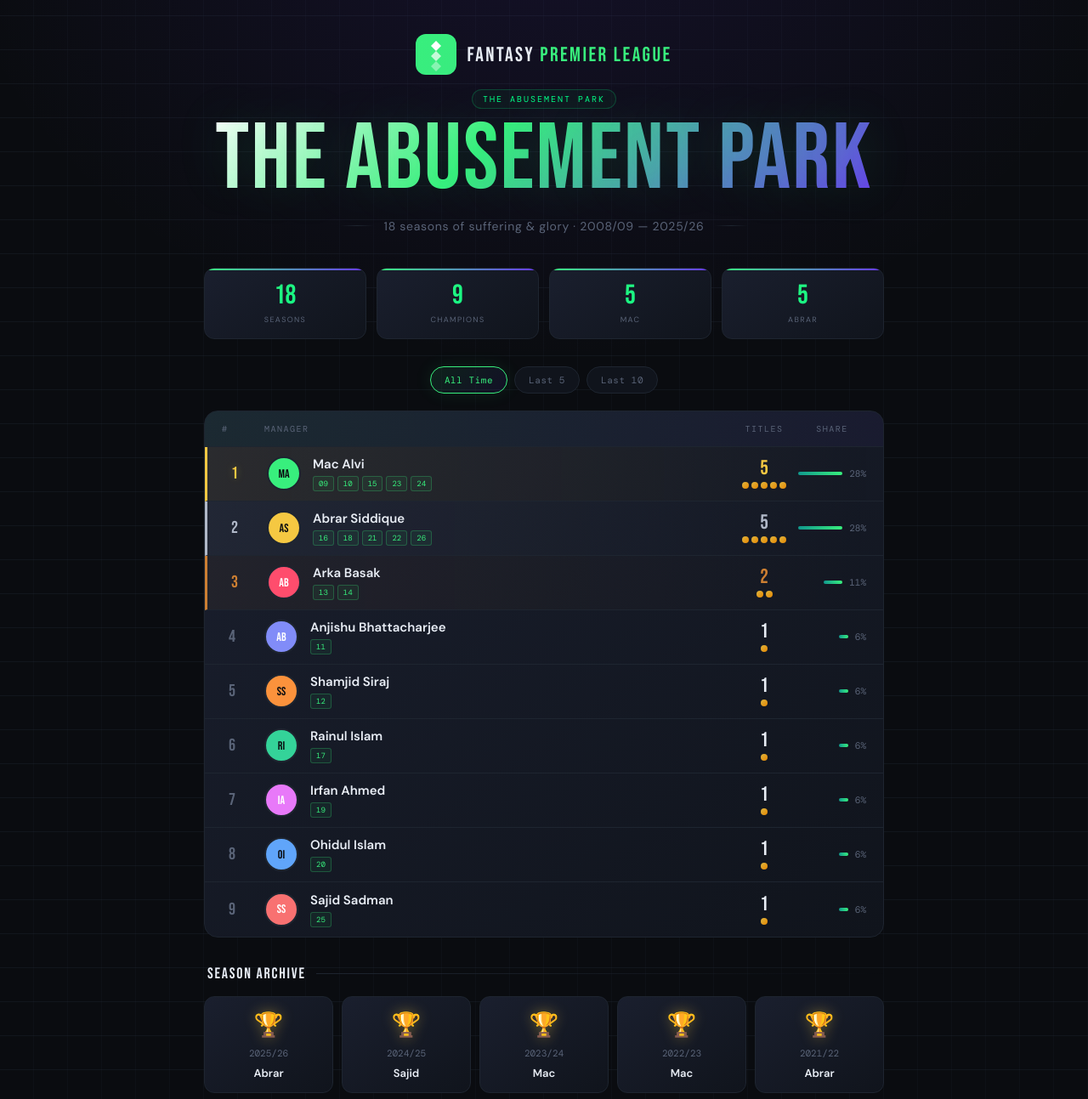
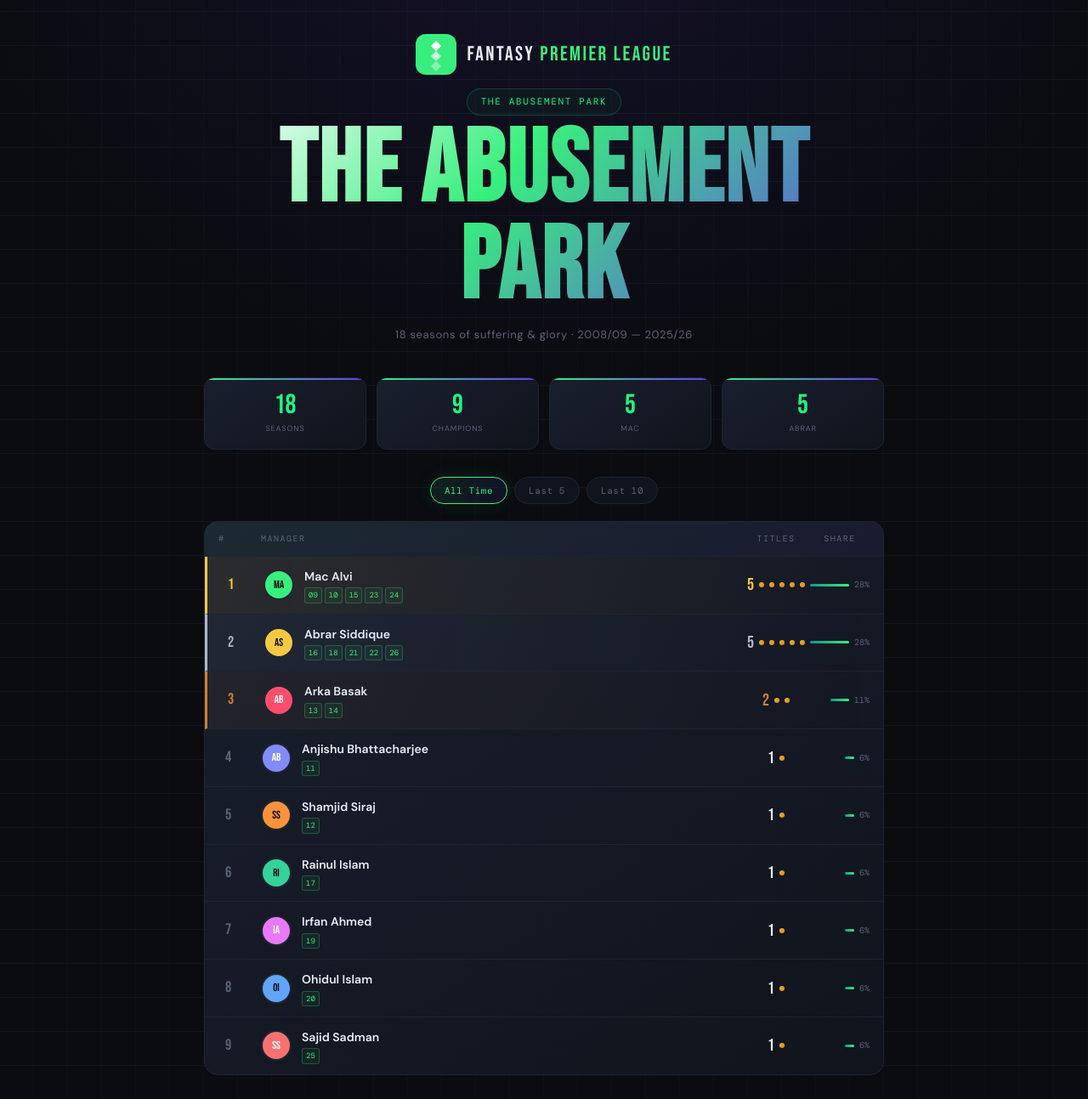
Before and after one commit to fatalmonk/The-Abusement-Park, a plain HTML site: page index.html in a window 1280 px wide. Shown: the top 1293 px of the page at 85% size. Drawn offline with nearby package versions, Linux system fonts and the light colour scheme.

Commit message:
polish: accessibility, semantics, responsive improvements

```diff
--- a/index.html
+++ b/index.html
@@ -3,7 +3,9 @@
 <head>
   <meta charset="UTF-8">
   <meta name="viewport" content="width=device-width, initial-scale=1.0">
-<title>The Abusement Park — FPL Mini League</title>
+  <title>The Abusement Park | FPL Mini League History</title>
+  <link rel="preconnect" href="https://fonts.googleapis.com">
+  <link rel="preconnect" href="https://fonts.gstatic.com" crossorigin>
   <link href="https://fonts.googleapis.com/css2?family=Bebas+Neue&family=DM+Mono:wght@400;500&family=DM+Sans:ital,wght@0,300;0,400;0,600;1,300&display=swap" rel="stylesheet">
   <style>
     :root {
@@ -29,12 +31,10 @@
     body {
       background: var(--bg);
       color: var(--text);
-    font-family: 'DM Sans', sans-serif;
+      font-family: 'DM Sans', system-ui, sans-serif;
       min-height: 100vh;
-    display: flex;
-    align-items: center;
-    justify-content: center;
       padding: 40px 20px;
+      line-height: 1.6;
       background-image:
         radial-gradient(ellipse 80% 50% at 50% -10%, rgba(105,56,239,0.12) 0%, transparent 70%),
         radial-gradient(ellipse 60% 40% at 100% 100%, rgba(56,239,125,0.08) 0%, transparent 50%),
@@ -45,9 +45,10 @@
     .container {
       width: 100%;
       max-width: 800px;
+      margin: 0 auto;
     }
 
-  /* FPL Logo Header */
+    /* Header */
     .header {
       text-align: center;
       margin-bottom: 40px;
@@ -69,7 +70,7 @@
 
     .fpl-logo-text {
       font-family: 'Bebas Neue', sans-serif;
-    font-size: 24px;
+      font-size: clamp(20px, 5vw, 24px);
       letter-spacing: 0.1em;
       color: var(--text);
     }
@@ -81,12 +82,12 @@
     .league-tag {
       display: inline-block;
       font-family: 'DM Mono', monospace;
-    font-size: 10px;
-    letter-spacing: 0.2em;
+      font-size: 11px;
+      letter-spacing: 0.15em;
       color: var(--fpl-cyan);
       text-transform: uppercase;
       border: 1px solid rgba(0,255,135,0.2);
-    padding: 4px 12px;
+      padding: 6px 16px;
       border-radius: 20px;
       margin-bottom: 8px;
       background: rgba(0,255,135,0.04);
@@ -94,36 +95,23 @@
 
     .title {
       font-family: 'Bebas Neue', sans-serif;
-    font-size: clamp(64px, 14vw, 110px);
+      font-size: clamp(56px, 14vw, 120px);
       letter-spacing: 0.02em;
       line-height: 0.95;
       background: linear-gradient(135deg, #ffffff 0%, var(--accent) 40%, var(--fpl-purple) 100%);
       -webkit-background-clip: text;
       -webkit-text-fill-color: transparent;
       background-clip: text;
-    margin-bottom: 16px;
-    text-shadow: 0 0 60px rgba(56,239,125,0.15);
+      margin-bottom: 12px;
     }
 
     .subtitle {
-    font-size: 14px;
+      font-size: 13px;
       color: var(--muted);
       letter-spacing: 0.05em;
-    display: flex;
-    align-items: center;
-    justify-content: center;
-    gap: 12px;
     }
 
-  .subtitle::before,
-  .subtitle::after {
-    content: '';
-    width: 40px;
-    height: 1px;
-    background: linear-gradient(90deg, transparent, var(--border), transparent);
-  }
-
-  /* Stats bar - FPL style gradient cards */
+    /* Stats */
     .stats-bar {
       display: grid;
       grid-template-columns: repeat(4, 1fr);
@@ -136,7 +124,7 @@
       background: linear-gradient(145deg, var(--surface-light), var(--surface));
       border: 1px solid var(--border);
       border-radius: 12px;
-    padding: 16px 12px;
+      padding: 16px 8px;
       text-align: center;
       position: relative;
       overflow: hidden;
@@ -160,7 +148,7 @@
 
     .stat-val {
       font-family: 'Bebas Neue', sans-serif;
-    font-size: 32px;
+      font-size: clamp(24px, 6vw, 32px);
       background: linear-gradient(135deg, var(--accent), var(--fpl-cyan));
       -webkit-background-clip: text;
       -webkit-text-fill-color: transparent;
@@ -172,22 +160,23 @@
       font-size: 9px;
       color: var(--muted);
       text-transform: uppercase;
-    letter-spacing: 0.15em;
-    margin-top: 6px;
+      letter-spacing: 0.1em;
+      margin-top: 4px;
     }
 
-  @media (max-width: 600px) {
+    @media (max-width: 480px) {
       .stats-bar {
         grid-template-columns: repeat(2, 1fr);
       }
     }
 
-  /* Filter bar */
+    /* Filters */
     .filter-bar {
       display: flex;
       gap: 8px;
       margin-bottom: 20px;
       justify-content: center;
+      flex-wrap: wrap;
       animation: fadeUp 0.6s 0.3s ease both;
     }
 
@@ -216,7 +205,7 @@
       box-shadow: 0 0 20px rgba(56,239,125,0.1);
     }
 
-  /* Table - FPL style cards */
+    /* Table */
     .table-wrap {
       background: linear-gradient(145deg, var(--surface-light), var(--surface));
       border: 1px solid var(--border);
@@ -227,8 +216,8 @@
 
     .table-head {
       display: grid;
-    grid-template-columns: 50px 1fr 80px 80px;
-    padding: 14px 20px;
+      grid-template-columns: 50px 1fr 80px 70px;
+      padding: 12px 16px;
       background: linear-gradient(90deg, rgba(56,239,125,0.05), rgba(105,56,239,0.05));
       border-bottom: 1px solid var(--border);
     }
@@ -245,90 +234,76 @@
 
     .row {
       display: grid;
-    grid-template-columns: 50px 1fr 80px 80px;
-    padding: 0 20px;
+      grid-template-columns: 50px 1fr 80px 70px;
+      padding: 12px 16px;
       align-items: center;
       border-bottom: 1px solid var(--border);
-    min-height: 64px;
+      min-height: 60px;
       transition: all 0.15s ease;
       animation: rowIn 0.4s ease both;
     }
 
     .row:last-child { border-bottom: none; }
-  .row:hover {
-    background: rgba(255,255,255,0.03);
-    transform: translateX(4px);
-  }
+    .row:hover { background: rgba(255,255,255,0.02); }
 
-  .row.rank-1 {
-    background: linear-gradient(90deg, rgba(245,200,66,0.08), transparent);
-    border-left: 3px solid var(--gold);
-  }
-  .row.rank-2 {
-    background: linear-gradient(90deg, rgba(176,184,200,0.06), transparent);
-    border-left: 3px solid var(--silver);
-  }
-  .row.rank-3 {
-    background: linear-gradient(90deg, rgba(205,127,50,0.06), transparent);
-    border-left: 3px solid var(--bronze);
-  }
+    .row.rank-1 { background: linear-gradient(90deg, rgba(245,200,66,0.08), transparent); border-left: 3px solid var(--gold); }
+    .row.rank-2 { background: linear-gradient(90deg, rgba(176,184,200,0.06), transparent); border-left: 3px solid var(--silver); }
+    .row.rank-3 { background: linear-gradient(90deg, rgba(205,127,50,0.06), transparent); border-left: 3px solid var(--bronze); }
 
     .rank-num {
       font-family: 'Bebas Neue', sans-serif;
-    font-size: 20px;
+      font-size: 18px;
       color: var(--muted);
-    font-weight: 500;
       padding-left: 8px;
     }
 
-  .rank-1 .rank-num {
-    color: var(--gold);
-    text-shadow: 0 0 10px rgba(245,200,66,0.3);
-  }
+    .rank-1 .rank-num { color: var(--gold); text-shadow: 0 0 10px rgba(245,200,66,0.3); }
     .rank-2 .rank-num { color: var(--silver); }
     .rank-3 .rank-num { color: var(--bronze); }
 
     .manager-col {
       display: flex;
       align-items: center;
-    gap: 14px;
+      gap: 12px;
+      min-width: 0;
     }
 
     .avatar {
-    width: 40px;
-    height: 40px;
+      width: 36px;
+      height: 36px;
       border-radius: 50%;
       display: flex;
       align-items: center;
       justify-content: center;
       font-family: 'Bebas Neue', sans-serif;
-    font-size: 14px;
+      font-size: 13px;
       flex-shrink: 0;
       border: 2px solid var(--border);
       transition: transform 0.2s;
     }
 
-  .avatar:hover {
-    transform: scale(1.1);
-  }
+    .avatar:hover { transform: scale(1.1); }
 
     .manager-name {
-    font-size: 15px;
+      font-size: 14px;
       font-weight: 600;
       color: var(--text);
+      white-space: nowrap;
+      overflow: hidden;
+      text-overflow: ellipsis;
     }
 
     .manager-titles {
       display: flex;
-    gap: 4px;
-    margin-top: 4px;
+      gap: 3px;
+      margin-top: 2px;
       flex-wrap: wrap;
     }
 
     .season-badge {
       font-family: 'DM Mono', monospace;
       font-size: 9px;
-    padding: 2px 6px;
+      padding: 1px 4px;
       border-radius: 3px;
       color: var(--accent);
       border: 1px solid rgba(56,239,125,0.25);
@@ -336,61 +311,59 @@
     }
 
     .wins-col {
-    text-align: center;
+      display: flex;
+      align-items: center;
+      justify-content: center;
+      gap: 6px;
     }
 
     .wins-count {
       font-family: 'Bebas Neue', sans-serif;
-    font-size: 24px;
+      font-size: 20px;
       line-height: 1;
     }
 
-  .wins-col .trophy-row {
-    display: flex;
-    justify-content: center;
-    gap: 3px;
-    margin-top: 4px;
-    flex-wrap: wrap;
-    max-width: 70px;
-    margin-left: auto;
-    margin-right: auto;
-  }
-
     .trophy-dot {
-    width: 8px;
-    height: 8px;
+      width: 6px;
+      height: 6px;
       border-radius: 50%;
       background: linear-gradient(135deg, var(--gold), #ff9500);
       opacity: 0.9;
     }
 
     .share-col {
-    text-align: center;
-  }
-
-  .share-bar-wrap {
       display: flex;
       align-items: center;
-    gap: 8px;
       justify-content: flex-end;
+      gap: 6px;
     }
 
     .share-bar {
-    height: 4px;
+      height: 3px;
       border-radius: 2px;
       background: linear-gradient(90deg, var(--accent2), var(--accent));
       transition: width 0.8s cubic-bezier(0.4,0,0.2,1);
-    min-width: 4px;
+      min-width: 3px;
     }
 
     .share-pct {
       font-family: 'DM Mono', monospace;
-    font-size: 11px;
+      font-size: 10px;
       color: var(--muted);
       white-space: nowrap;
     }
 
-  /* History section */
+    @media (max-width: 480px) {
+      .table-head, .row {
+        grid-template-columns: 40px 1fr 60px 60px;
+        padding: 10px 12px;
+      }
+      .manager-name { font-size: 13px; }
+      .avatar { width: 32px; height: 32px; font-size: 12px; }
+      .wins-count { font-size: 18px; }
+    }
+
+    /* History */
     .history-section {
       margin-top: 32px;
       animation: fadeUp 0.6s 0.5s ease both;
@@ -401,12 +374,11 @@
       align-items: center;
       gap: 12px;
       margin-bottom: 16px;
-    padding-left: 4px;
     }
 
     .section-label {
       font-family: 'Bebas Neue', sans-serif;
-    font-size: 18px;
+      font-size: 16px;
       letter-spacing: 0.1em;
       color: var(--text);
       text-transform: uppercase;
@@ -420,19 +392,23 @@
 
     .history-grid {
       display: grid;
-    grid-template-columns: repeat(auto-fill, minmax(140px, 1fr));
+      grid-template-columns: repeat(auto-fill, minmax(130px, 1fr));
       gap: 10px;
+    }
+
+    @media (max-width: 480px) {
+      .history-grid { grid-template-columns: repeat(2, 1fr); }
     }
 
     .history-card {
       background: linear-gradient(145deg, var(--surface-light), var(--surface));
       border: 1px solid var(--border);
       border-radius: 12px;
-    padding: 14px;
+      padding: 14px 10px;
       display: flex;
       flex-direction: column;
       align-items: center;
-    gap: 8px;
+      gap: 6px;
       transition: all 0.2s ease;
       cursor: pointer;
       position: relative;
@@ -457,53 +433,51 @@
       box-shadow: 0 10px 30px rgba(0,0,0,0.3);
     }
 
-  .history-card:hover::before {
-    opacity: 1;
-  }
+    .history-card:hover::before { opacity: 1; }
 
-  .history-card .trophy-icon {
-    font-size: 28px;
+    .trophy-icon {
+      font-size: 24px;
       filter: drop-shadow(0 0 8px rgba(245,200,66,0.4));
+      line-height: 1;
     }
 
     .history-season {
       font-family: 'DM Mono', monospace;
-    font-size: 11px;
+      font-size: 10px;
       color: var(--muted);
     }
 
     .history-winner {
-    font-size: 13px;
+      font-size: 12px;
       font-weight: 600;
       color: var(--text);
       text-align: center;
+      white-space: nowrap;
+      overflow: hidden;
+      text-overflow: ellipsis;
+      width: 100%;
     }
 
-  /* Modal/Lightbox */
+    /* Modal */
     .modal {
       display: none;
       position: fixed;
+      inset: 0;
       z-index: 1000;
-    left: 0;
-    top: 0;
-    width: 100%;
-    height: 100%;
       background: rgba(10,12,16,0.95);
       align-items: center;
       justify-content: center;
       cursor: pointer;
-    animation: fadeIn 0.2s ease;
       backdrop-filter: blur(8px);
+      padding: 20px;
     }
 
-  .modal.active {
-    display: flex;
-  }
+    .modal.active { display: flex; animation: fadeIn 0.2s ease; }
 
     .modal img {
-    max-width: 90%;
-    max-height: 80vh;
-    border-radius: 12px;
+      max-width: 100%;
+      max-height: calc(100vh - 80px);
+      border-radius: 8px;
       border: 1px solid var(--border);
       box-shadow: 0 20px 60px rgba(0,0,0,0.5);
       animation: scaleIn 0.3s ease;
@@ -512,69 +486,59 @@
     .modal-close {
       position: absolute;
       top: 20px;
-    right: 20px;
-    font-size: 32px;
+      right: 24px;
+      font-size: 36px;
       color: var(--muted);
-    cursor: pointer;
+      line-height: 1;
       transition: color 0.2s;
     }
 
-  .modal-close:hover {
-    color: var(--text);
-  }
+    .modal-close:hover { color: var(--text); }
 
     /* Keyframes */
     @keyframes fadeDown {
       from { opacity: 0; transform: translateY(-20px); }
-    to   { opacity: 1; transform: translateY(0); }
+      to { opacity: 1; transform: translateY(0); }
     }
     @keyframes fadeUp {
       from { opacity: 0; transform: translateY(16px); }
-    to   { opacity: 1; transform: translateY(0); }
+      to { opacity: 1; transform: translateY(0); }
     }
     @keyframes rowIn {
       from { opacity: 0; transform: translateX(-8px); }
-    to   { opacity: 1; transform: translateX(0); }
+      to { opacity: 1; transform: translateX(0); }
     }
     @keyframes fadeIn {
       from { opacity: 0; }
-    to   { opacity: 1; }
+      to { opacity: 1; }
     }
     @keyframes scaleIn {
       from { opacity: 0; transform: scale(0.95); }
-    to   { opacity: 1; transform: scale(1); }
+      to { opacity: 1; transform: scale(1); }
     }
 
-  .row:nth-child(1) { animation-delay: 0.4s; }
-  .row:nth-child(2) { animation-delay: 0.47s; }
-  .row:nth-child(3) { animation-delay: 0.54s; }
-  .row:nth-child(4) { animation-delay: 0.61s; }
-  .row:nth-child(5) { animation-delay: 0.68s; }
-  .row:nth-child(6) { animation-delay: 0.75s; }
-  .row:nth-child(7) { animation-delay: 0.82s; }
-  .row:nth-child(8) { animation-delay: 0.89s; }
-  .row:nth-child(9) { animation-delay: 0.96s; }
-  .row:nth-child(10) { animation-delay: 1.03s; }
-
-  @media (max-width: 520px) {
-    .table-head, .row { grid-template-columns: 40px 1fr 60px 70px; padding: 0 12px; }
-    .history-grid { grid-template-columns: repeat(2, 1fr); }
-    .avatar { width: 36px; height: 36px; }
-  }
+    .row:nth-child(1) { animation-delay: 0.35s; }
+    .row:nth-child(2) { animation-delay: 0.42s; }
+    .row:nth-child(3) { animation-delay: 0.49s; }
+    .row:nth-child(4) { animation-delay: 0.56s; }
+    .row:nth-child(5) { animation-delay: 0.63s; }
+    .row:nth-child(6) { animation-delay: 0.70s; }
+    .row:nth-child(7) { animation-delay: 0.77s; }
+    .row:nth-child(8) { animation-delay: 0.84s; }
+    .row:nth-child(9) { animation-delay: 0.91s; }
   </style>
 </head>
 <body>
   <div class="container">
-
-  <div class="header">
+    <header class="header">
       <div class="fpl-logo">
-      <svg viewBox="0 0 48 48" fill="none" xmlns="http://www.w3.org/2000/svg">
-        <rect width="48" height="48" rx="12" fill="url(#grad1)"/>
+        <svg viewBox="0 0 48 48" fill="none" xmlns="http://www.w3.org/2000/svg" aria-hidden="true">
+          <rect width="48" height="48" rx="12" fill="url(#logo-grad)"/>
           <path d="M24 8L30 14L24 20L18 14L24 8Z" fill="white"/>
           <path d="M24 20L30 26L24 32L18 26L24 20Z" fill="white" opacity="0.7"/>
           <path d="M24 32L30 38L24 44L18 38L24 32Z" fill="white" opacity="0.4"/>
           <defs>
-          <linearGradient id="grad1" x1="0" y1="0" x2="48" y2="48">
+            <linearGradient id="logo-grad" x1="0" y1="0" x2="48" y2="48">
               <stop offset="0%" stop-color="#38ef7d"/>
               <stop offset="100%" stop-color="#6938ef"/>
             </linearGradient>
@@ -583,33 +547,33 @@
         <div class="fpl-logo-text">FANTASY <span>PREMIER LEAGUE</span></div>
       </div>
       <div class="league-tag">The Abusement Park</div>
-    <div class="title">The Abusement Park</div>
-    <div class="subtitle">18 seasons of suffering &amp; glory · 2008/09 — 2025/26</div>
-  </div>
+      <h1 class="title">The Abusement Park</h1>
+      <p class="subtitle">18 seasons of suffering &amp; glory · 2008/09 — 2025/26</p>
+    </header>
 
-  <div class="stats-bar">
+    <div class="stats-bar" aria-label="League statistics">
       <div class="stat">
-      <div class="stat-val">18</div>
+        <div class="stat-val" aria-label="18 seasons">18</div>
         <div class="stat-lbl">Seasons</div>
       </div>
       <div class="stat">
-      <div class="stat-val">9</div>
+        <div class="stat-val" aria-label="9 champions">9</div>
         <div class="stat-lbl">Champions</div>
       </div>
       <div class="stat">
-      <div class="stat-val">5</div>
+        <div class="stat-val" aria-label="5 titles for Mac">5</div>
         <div class="stat-lbl">Mac</div>
       </div>
       <div class="stat">
-      <div class="stat-val">5</div>
+        <div class="stat-val" aria-label="5 titles for Abrar">5</div>
         <div class="stat-lbl">Abrar</div>
       </div>
     </div>
 
-  <div class="filter-bar">
-    <button class="filter-btn active" onclick="updateView('all', this)">All Time</button>
-    <button class="filter-btn" onclick="updateView('last5', this)">Last 5</button>
-    <button class="filter-btn" onclick="updateView('last10', this)">Last 10</button>
+    <div class="filter-bar" role="tablist" aria-label="Filter standings">
+      <button class="filter-btn active" onclick="updateView('all', this)" role="tab" aria-selected="true">All Time</button>
+      <button class="filter-btn" onclick="updateView('last5', this)" role="tab" aria-selected="false">Last 5</button>
+      <button class="filter-btn" onclick="updateView('last10', this)" role="tab" aria-selected="false">Last 10</button>
     </div>
 
     <div class="table-wrap">
@@ -622,19 +586,18 @@
       <div id="standings"></div>
     </div>
 
-  <div class="history-section">
+    <section class="history-section">
       <div class="section-header">
         <div class="section-label">Season Archive</div>
         <div class="section-line"></div>
       </div>
       <div class="history-grid" id="history"></div>
+    </section>
   </div>
 
-</div>
-
-<div id="lightbox" class="modal" onclick="closeLightbox()">
-  <div class="modal-close">&times;</div>
-  <img id="lightbox-img" src="" alt="Season Table">
+  <div id="lightbox" class="modal" onclick="closeLightbox()" role="dialog" aria-label="Season screenshot" tabindex="-1">
+    <span class="modal-close" aria-label="Close">&times;</span>
+    <img id="lightbox-img" src="" alt="Final league table" loading="lazy">
   </div>
 
   <script>
@@ -666,8 +629,12 @@
     ];
 
     function updateView(mode, btn) {
-  document.querySelectorAll('.filter-btn').forEach(b => b.classList.remove('active'));
+      document.querySelectorAll('.filter-btn').forEach(b => {
+        b.classList.remove('active');
+        b.setAttribute('aria-selected', 'false');
+      });
       btn.classList.add('active');
+      btn.setAttribute('aria-selected', 'true');
 
       let data = seasons;
       if (mode === 'last5') data = seasons.slice(-5);
@@ -689,13 +656,13 @@
         const wonSeasons = data.filter(s => s.winner === name).map(s => s.year.slice(-2));
 
         const rankClass = i === 0 ? 'rank-1' : i === 1 ? 'rank-2' : i === 2 ? 'rank-3' : '';
-    const dots = Array(wins).fill('<div class="trophy-dot"></div>').join('');
+        const color = i === 0 ? 'var(--gold)' : i === 1 ? 'var(--silver)' : i === 2 ? 'var(--bronze)' : 'var(--text)';
 
         const row = document.createElement('div');
         row.className = `row ${rankClass}`;
         row.innerHTML = `
           <div class="rank-num">${i+1}</div>
-      <div class="manager-col">
+          <div class="manager-col" title="${name}">
             <div class="avatar" style="background:${colorPair[0]};color:${colorPair[1]}">${initials}</div>
             <div>
               <div class="manager-name">${name}</div>
@@ -705,14 +672,12 @@
             </div>
           </div>
           <div class="wins-col">
-        <div class="wins-count" style="color:${i===0?'var(--gold)':i===1?'var(--silver)':i===2?'var(--bronze)':'var(--text)'}">${wins}</div>
-        <div class="trophy-row">${dots}</div>
+            <div class="wins-count" style="color:${color}">${wins}</div>
+            ${Array(wins).fill('<div class="trophy-dot"></div>').join('')}
           </div>
           <div class="share-col">
-        <div class="share-bar-wrap">
             <div class="share-bar" style="width:${barWidth}px"></div>
             <span class="share-pct">${pct}%</span>
-        </div>
           </div>
         `;
         standingsEl.appendChild(row);
@@ -720,27 +685,48 @@
     }
 
     function openLightbox(imgSrc) {
-  document.getElementById('lightbox-img').src = imgSrc;
-  document.getElementById('lightbox').classList.add('active');
+      const modal = document.getElementById('lightbox');
+      const img = document.getElementById('lightbox-img');
+      img.src = imgSrc;
+      modal.classList.add('active');
+      modal.focus();
+      document.addEventListener('keydown', handleKeydown);
     }
 
     function closeLightbox() {
-  document.getElementById('lightbox').classList.remove('active');
+      const modal = document.getElementById('lightbox');
+      modal.classList.remove('active');
+      document.removeEventListener('keydown', handleKeydown);
     }
 
+    function handleKeydown(e) {
+      if (e.key === 'Escape') closeLightbox();
+    }
+
+    // Build history
     const historyEl = document.getElementById('history');
     [...seasons].reverse().forEach(s => {
       const card = document.createElement('div');
       card.className = 'history-card';
       card.onclick = () => openLightbox(s.img);
+      card.setAttribute('role', 'button');
+      card.setAttribute('tabindex', '0');
+      card.setAttribute('aria-label', `View ${s.year} standings won by ${s.winner}`);
       card.innerHTML = `
-    <div class="trophy-icon">🏆</div>
+        <div class="trophy-icon" aria-hidden="true">🏆</div>
         <div class="history-season">${s.year}</div>
         <div class="history-winner">${s.winner.split(' ')[0]}</div>
       `;
+      card.addEventListener('keydown', e => {
+        if (e.key === 'Enter' || e.key === ' ') {
+          e.preventDefault();
+          openLightbox(s.img);
+        }
+      });
       historyEl.appendChild(card);
     });
 
+    // Init
     updateView('all', document.querySelector('.filter-btn'));
   </script>
 </body>
```
Lines whose indentation alone changed are shown as unchanged.
